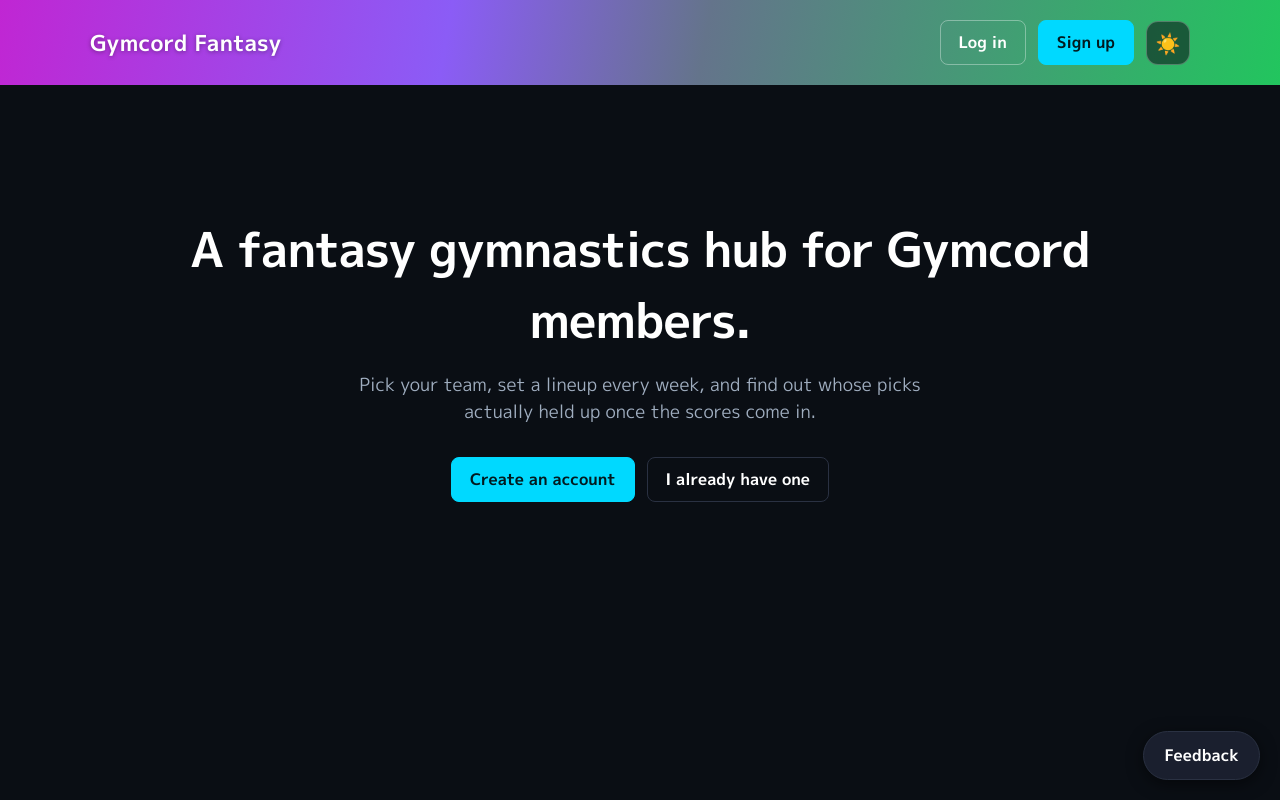
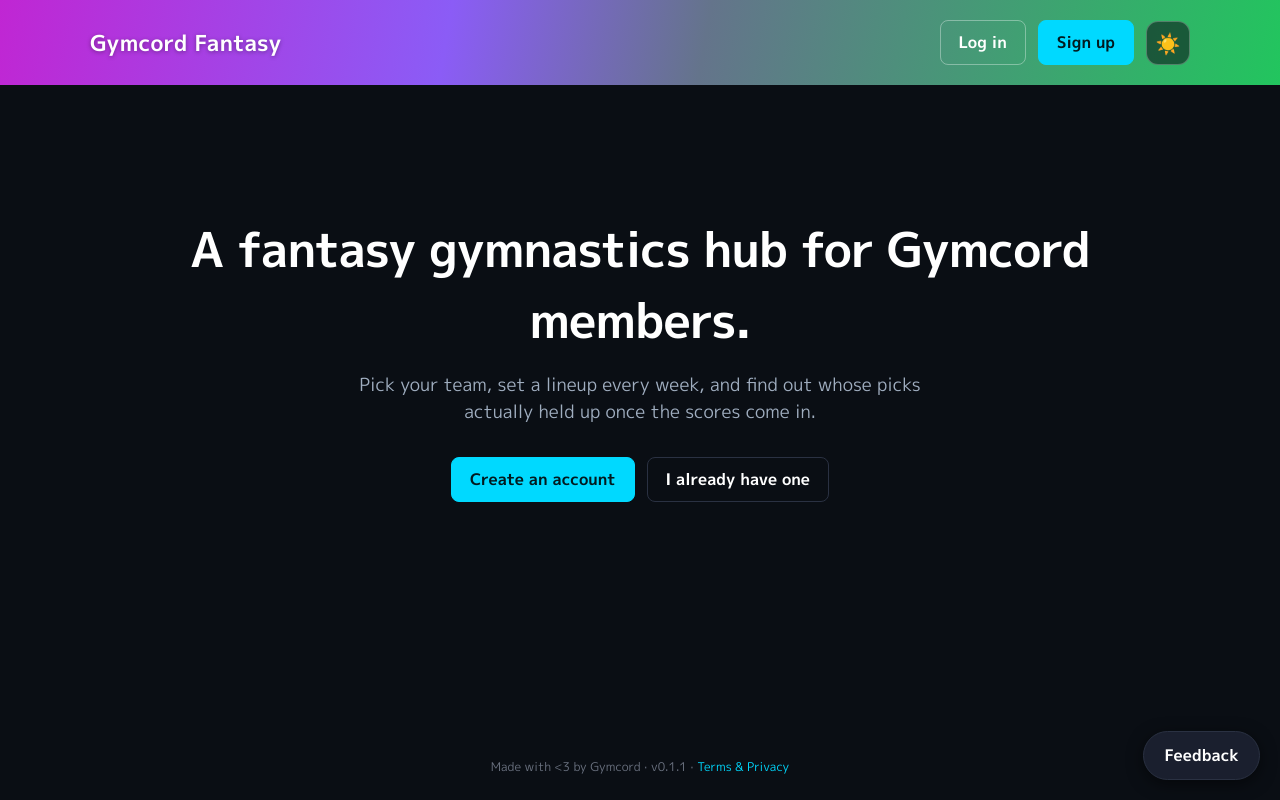
Before and after one commit to gymcorddiscord/gymcord-fantasy-web-app, a React (Vite) app in the folder frontend/: page / in a window 1280 px wide. Built offline with nearby package versions, Linux system fonts and the light colour scheme; no server answers.

Commit message:
Add footer with Terms and Privacy link

```diff
--- a/frontend/package.json
+++ b/frontend/package.json
@@ -1,7 +1,7 @@
 {
   "name": "gymcord-fantasy-frontend",
   "private": true,
-  "version": "0.1.0",
+  "version": "0.1.1",
   "type": "module",
   "scripts": {
     "dev": "vite",
--- a/frontend/src/App.tsx
+++ b/frontend/src/App.tsx
@@ -2,6 +2,7 @@ import { HashRouter, Route, Routes, Navigate } from 'react-router-dom';
 import { AuthProvider, useAuth } from './lib/AuthContext';
 import { AppHeader } from './components/AppHeader';
 import { FeedbackButton } from './components/FeedbackButton';
+import { Footer } from './components/Footer';
 import { Landing } from './pages/Landing';
 import { Login } from './pages/Login';
 import { Register } from './pages/Register';
@@ -99,6 +100,7 @@ function Shell() {
                     <Route path="*" element={<Navigate to="/" replace />} />
                 </Routes>
             )}
+            <Footer />
             <FeedbackButton />
         </div>
     );
--- /dev/null
+++ b/frontend/src/components/Footer.tsx
@@ -0,0 +1,10 @@
+export function Footer() {
+    return (
+        <footer className="app-footer">
+            Made with &lt;3 by Gymcord &middot; v0.1.1 &middot;{' '}
+            <a href="https://gymcorddiscord.github.io/gymcord-home/terms.html" target="_blank" rel="noopener noreferrer">
+                Terms &amp; Privacy
+            </a>
+        </footer>
+    );
+}
--- a/frontend/src/index.css
+++ b/frontend/src/index.css
@@ -166,6 +166,15 @@ input, select, textarea {
     max-width: 1100px;
     width: 100%;
     margin: 0 auto;
+}
+
+/* ---------- Footer ---------- */
+
+.app-footer {
+    text-align: center;
+    color: var(--text-dim);
+    font-size: 12px;
+    padding: 0 24px 24px;
 }
 
 .page-narrow {
```
